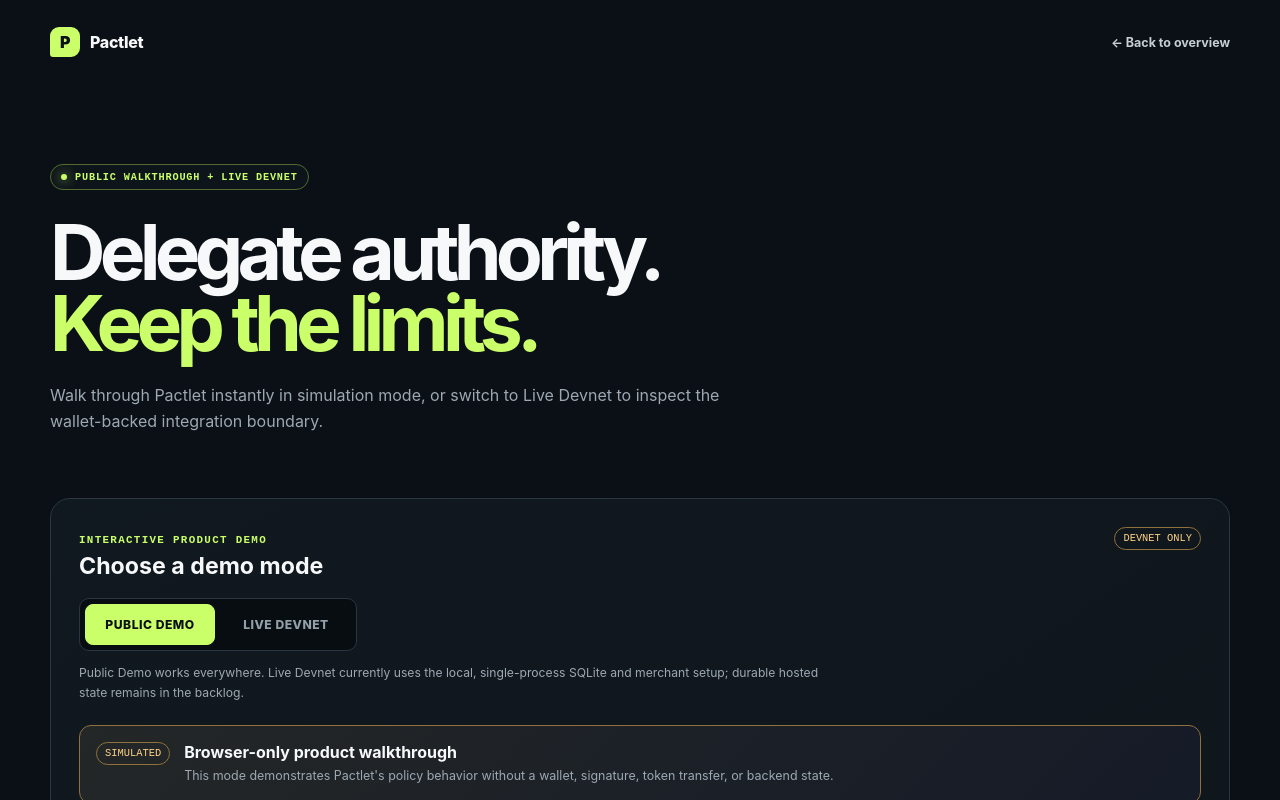
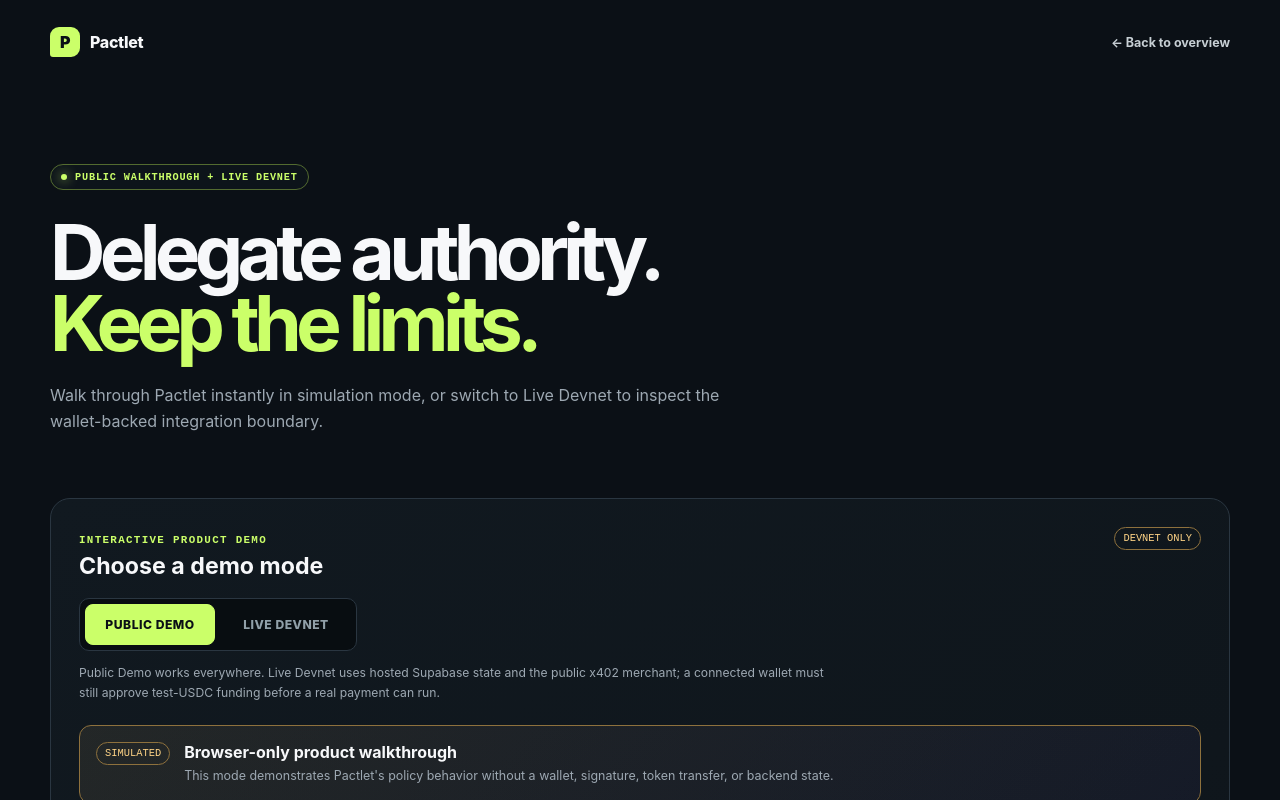
Before and after one commit to Zireaelst/Colosseum, a Next.js app: page /app in a window 1280 px wide. Shown: the top 800 px of the page. Built offline with nearby package versions, Linux system fonts and the light colour scheme.

Commit message:
fix hosted task creation on Supabase

```diff
--- a/app/components/public-demo.tsx
+++ b/app/components/public-demo.tsx
@@ -221,9 +221,9 @@
         </button>
       </div>
       <p className="mode-note">
-        Public Demo works everywhere. Live Devnet currently uses the local,
-        single-process SQLite and merchant setup; durable hosted state remains in
-        the backlog.
+        Public Demo works everywhere. Live Devnet uses hosted Supabase state and
+        the public x402 merchant; a connected wallet must still approve test-USDC
+        funding before a real payment can run.
       </p>
       {mode === "public" ? <PublicDemo /> : <WalletConnect />}
     </div>
--- a/app/page.tsx
+++ b/app/page.tsx
@@ -50,7 +50,7 @@
           <div className="proof-row">
             <span><strong>x402 V2</strong> exact payments</span>
             <span><strong>10 / 4 / 3</strong> delegated budget</span>
-            <span><strong>79 tests</strong> policy to settlement</span>
+            <span><strong>140+ tests</strong> policy to settlement</span>
           </div>
         </div>
         <div className="hero-visual">
@@ -85,7 +85,7 @@
           <ol>
             <li><span>01</span><div><strong>Route the task</strong><p>Manager selects a bounded research or analysis specialist.</p></div></li>
             <li><span>02</span><div><strong>Validate authority</strong><p>Trusted backend checks scope, remaining budget, expiry, and cancellation.</p></div></li>
-            <li><span>03</span><div><strong>Reserve atomically</strong><p>SQLite prevents duplicate and concurrent overspend in the local MVP.</p></div></li>
+            <li><span>03</span><div><strong>Reserve atomically</strong><p>Supabase transactions prevent duplicate and concurrent overspend in the hosted MVP.</p></div></li>
             <li><span>04</span><div><strong>Settle on devnet</strong><p>x402 and Solana provide the payment transaction and Explorer signature.</p></div></li>
           </ol>
         </div>
--- a/src/persistence/supabase/task-account-store.ts
+++ b/src/persistence/supabase/task-account-store.ts
@@ -96,7 +96,7 @@
     if (
       row.network !== SOLANA_DEVNET_NETWORK ||
       row.mint !== DEVNET_USDC_MINT ||
-      row.allocation_units !== "10000000"
+      String(row.allocation_units) !== "10000000"
     ) {
       throw new Error(`Task '${taskId}' has invalid devnet payment metadata`);
     }
```
Also changed, not shown: 4 other files (tests, documents, lock files or other folders).
